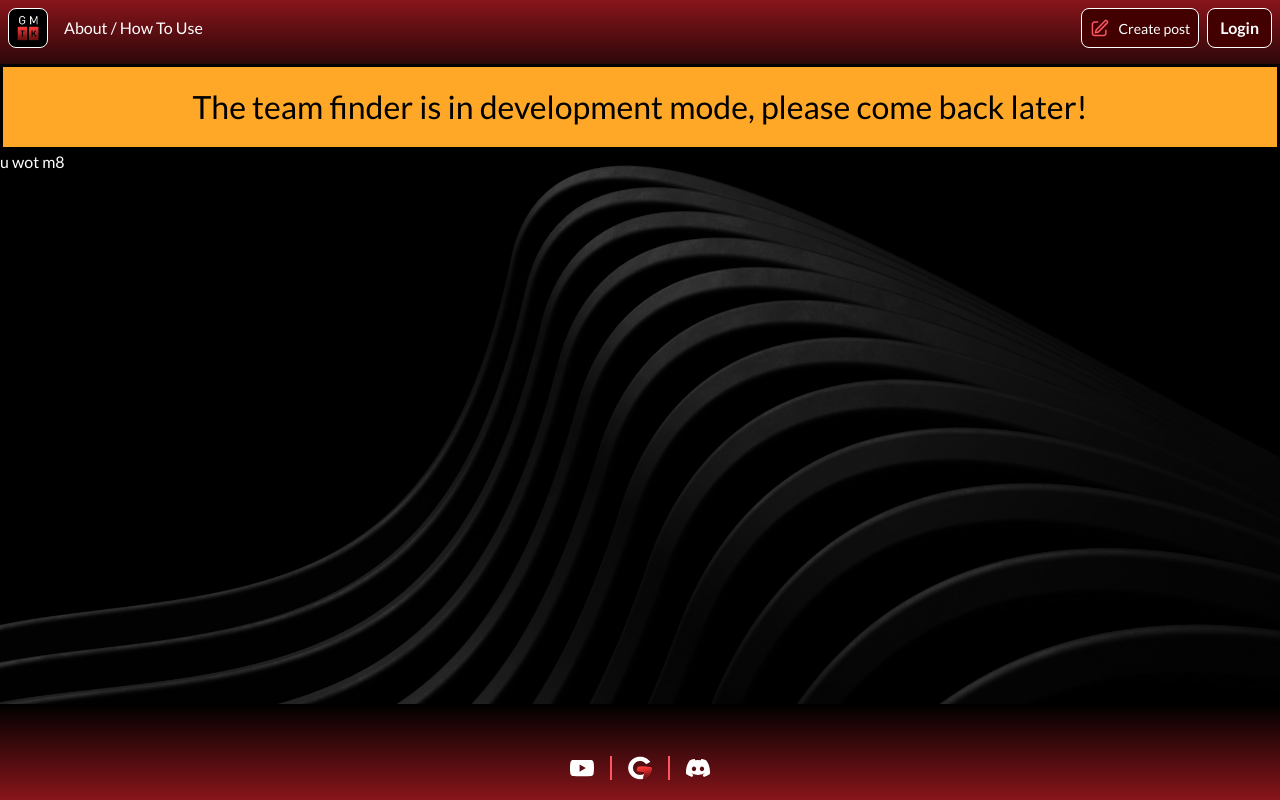
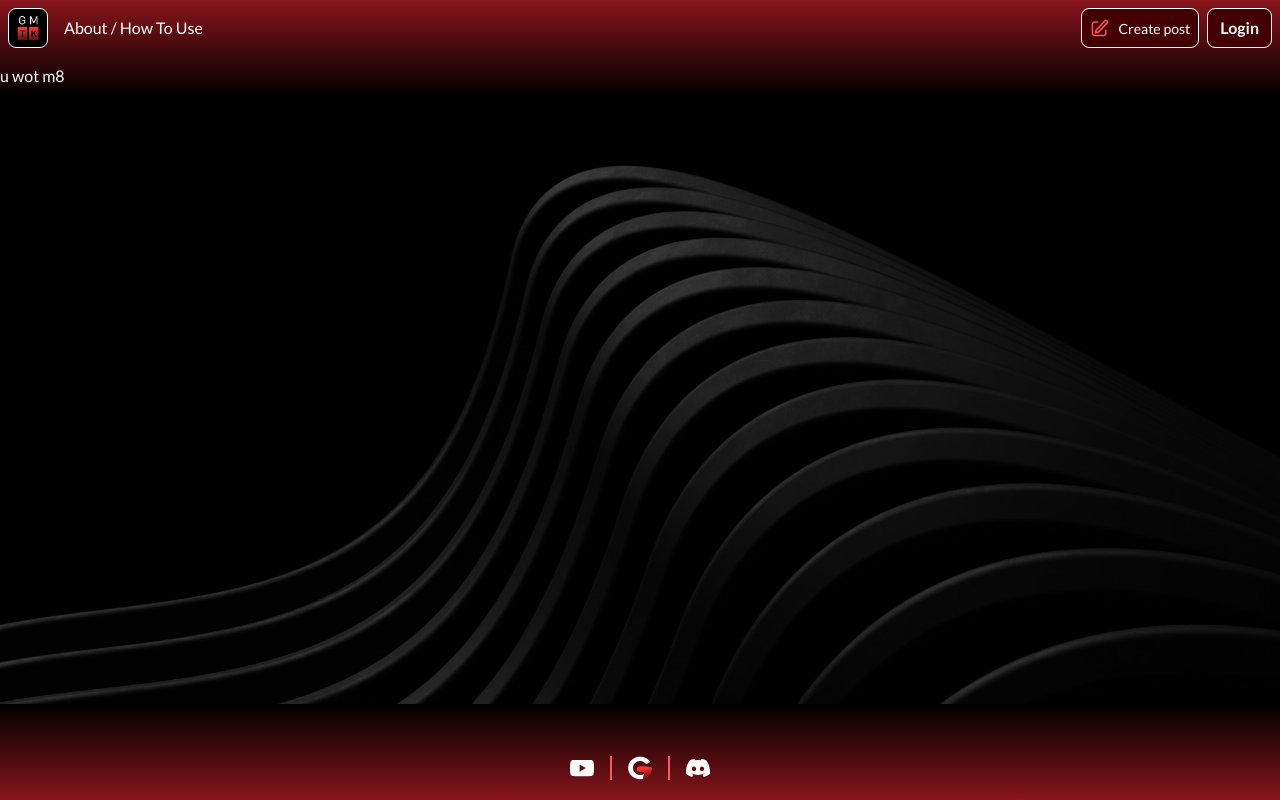
Before and after one commit to GameMakersToolkit/team-finder, a React (Vite) app in the folder ui/: page /my-post in a window 1280 px wide. Built offline with nearby package versions, Linux system fonts and the light colour scheme; no server answers.

Commit message:
Toggle dev notice for announcement video

```diff
--- a/ui/src/AppRoutes.tsx
+++ b/ui/src/AppRoutes.tsx
@@ -20,21 +20,33 @@ const queryClient = new QueryClient({
 });
 
 export const AppRoutes: React.FC = () => {
+    const queryParams = new URLSearchParams(window.location.search)
+
+    if (queryParams.get("hn")) {
+        const hideNoticeFlag = queryParams.get("hn") === "1"
+        localStorage.setItem("tf.hideDevNotice", hideNoticeFlag.toString())
+    }
+
+    const showDevNotice = localStorage.getItem("tf.hideDevNotice") === "false"
+
     return (
         <BrowserRouter>
             <ReactQuerySiteWrapper>
             <Header />
-            <div style={{
+                {showDevNotice
+                    ? <div style={{
                             width: '100%',
                             padding: '1rem',
                             backgroundColor: '#FFA726',
                             border: '3px solid black',
-                color: "black",
+                            color: 'black',
                             fontSize: '2rem',
                             textAlign: 'center',
                         }}>
                             The team finder is in development mode, please come back later!
                         </div>
+                    : <></>
+                }
 
             <Routes>
                 <Route path="/" element={<Navigate to="/gmtk" />} />
```
Lines whose indentation alone changed are shown as unchanged.
